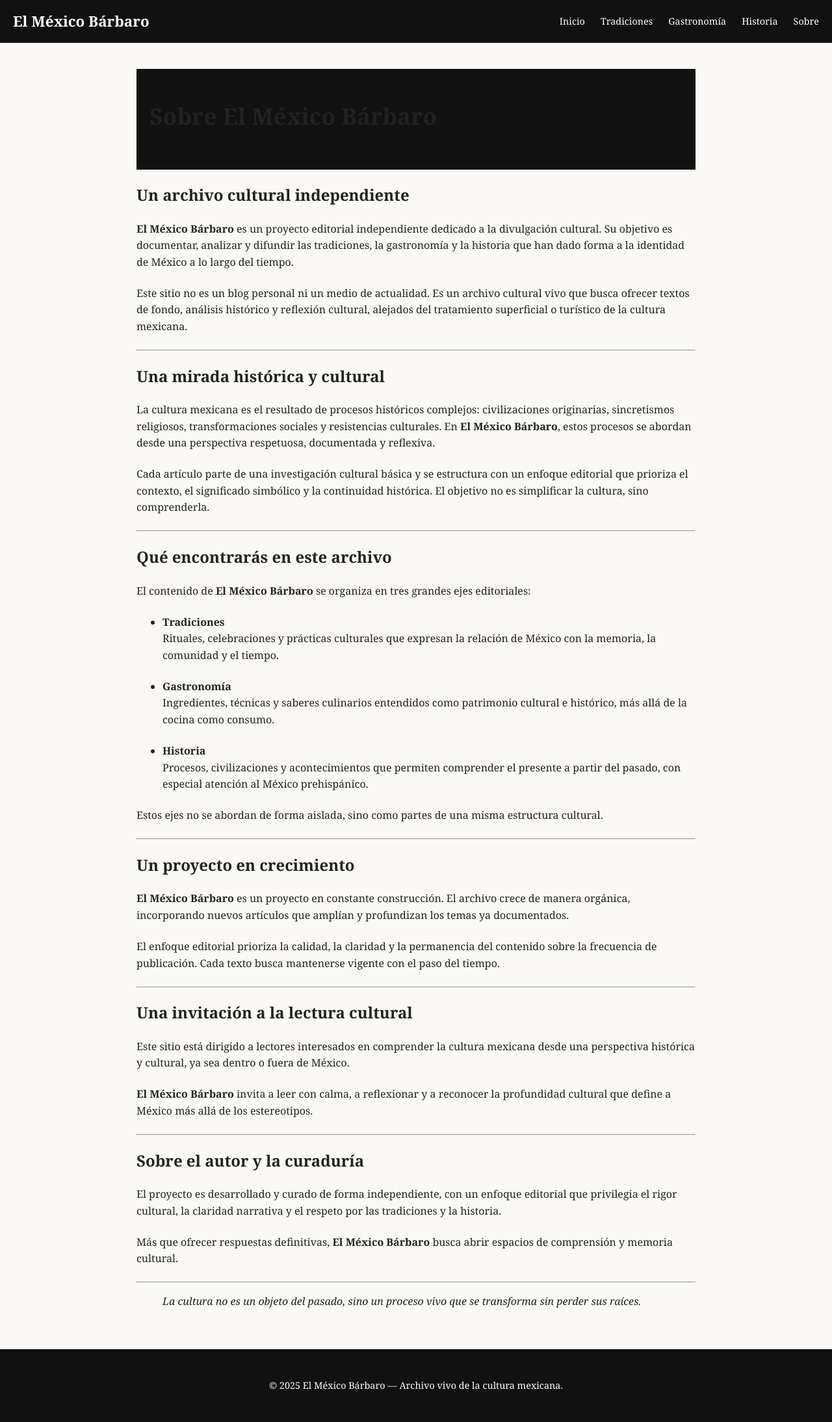
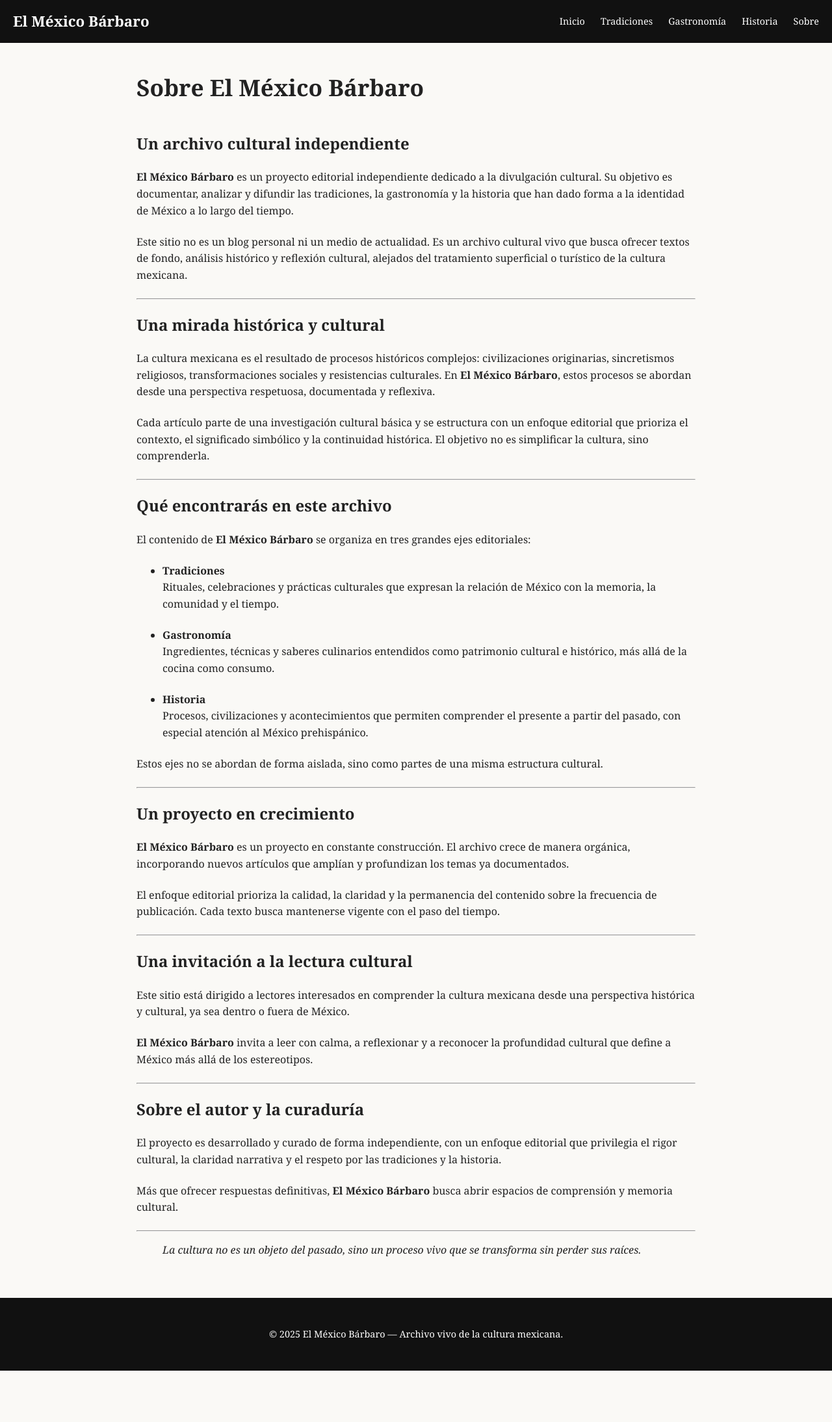
Before and after one commit to elbracamonte/elbracamonte.github.io, a Jekyll site: the page built from pages/sobre.md, in a window 1280 px wide. Shown: the whole page at 65% size. Built offline with Jekyll 4.4.1, drawn with Linux system fonts in a browser that asks for light colours; after the commit the page ends 2109 px from its top, so only the background shows below that.

Commit message:
Update style.css

```diff
--- a/assets/css/style.css
+++ b/assets/css/style.css
@@ -345,6 +345,12 @@ footer {
   margin: 80px auto 120px;
 }
 
+.page-header {
+  background: none;
+  padding: 0;
+  margin-bottom: 40px;
+}
+
 .page-header h1 {
   font-size: 2.2rem;
   margin-bottom: 40px;
```
